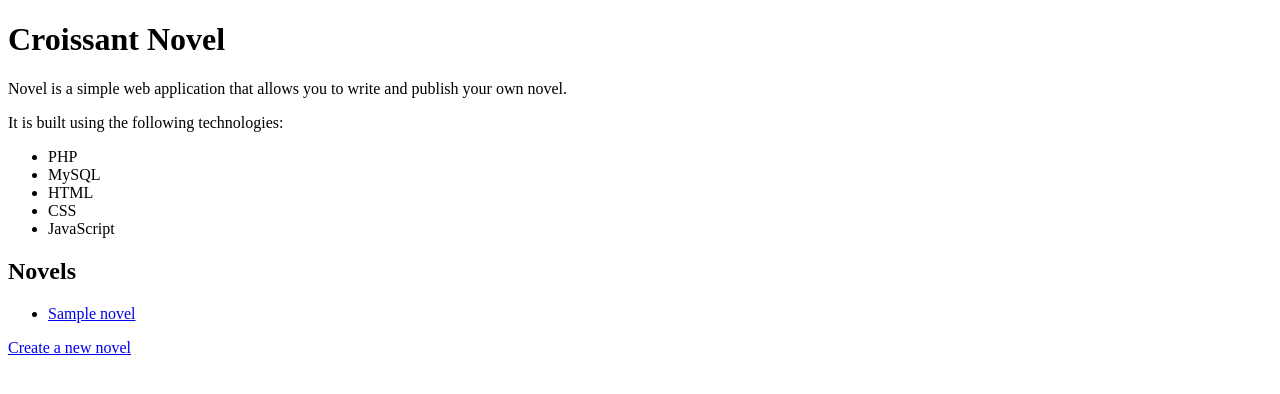
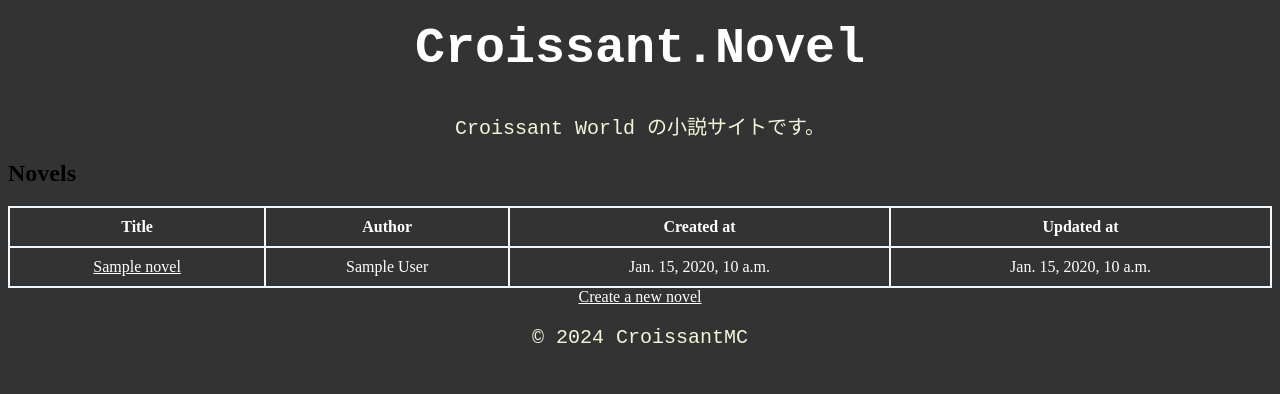
Before and after one commit to nosh11/Croissant-DjangoApp, a Django app: page /novel/ in a window 1280 px wide. Shown: the top 394 px of the page. Run offline with Django 5.2, Linux system fonts and the light colour scheme; tables that the repository leaves empty hold one stand-in row (values such as "Sample post").

Commit message:
update 20241205

```diff
--- a/croissant/urls.py
+++ b/croissant/urls.py
@@ -19,5 +19,5 @@ from django.urls import path, include
 
 urlpatterns = [
     path('admin/', admin.site.urls),
-    path('novel/', include('novel.urls'))
+    path('novel/', include('novel.urls')),
 ]
--- a/novel/templates/novel/index.html
+++ /dev/null
@@ -1,34 +0,0 @@
-<!DOCTYPE html>
-<html>
-<head>
-    <title>Croissant Novel</title>
-</head>
-
-<body>
-    <h1>Croissant Novel</h1>
-    <p>Novel is a simple web application that allows you to write and publish your own novel.</p>
-    <p>It is built using the following technologies:</p>
-    <ul>
-        <li>PHP</li>
-        <li>MySQL</li>
-        <li>HTML</li>
-        <li>CSS</li>
-        <li>JavaScript</li>
-    </ul>
-
-    <!-- Novel をリストで表示 -->
-    <h2>Novels</h2>
-    <ul>
-        {% for novel in novels %}
-            <li>
-                <a href="/novel/info/{{ novel.id }}">{{ novel.title }}</a>
-            </li>
-        {% empty %}
-            <li>No novels available.</li>
-        {% endfor %}
-    </ul>
-
-    <!-- Novel を作成するためのリンク -->
-    <a href="/novel/create">Create a new novel</a>
-</body>
-</html>
--- a/novel/views.py
+++ b/novel/views.py
@@ -46,6 +46,8 @@ create = NovelCreateView.as_view()
 
 class NovelInfoView(View):
     def get(self, request, pk):
+        if (Novel.objects.filter(pk=pk).exists() == False):
+            return render(request, '404.html')
         novel = Novel.objects.get(pk=pk)
         return render(request, 'novel/info.html', {'novel': novel})
 
@@ -54,6 +56,9 @@ info = NovelInfoView.as_view()
 
 class NovelDeleteView(View):
     def get(self, request, pk):
+        if (Novel.objects.filter(pk=pk).exists() == False):
+            return render(request, '404.html')
+
         novel = Novel.objects.get(pk=pk)
         novel.delete()
         return redirect('index')
--- /dev/null
+++ b/static/css/style.css
@@ -0,0 +1,97 @@
+p {
+    color:beige;
+    font-size: 20px;
+    font-family: 'Courier New', Courier, monospace;
+    text-align: center;
+    margin-top: 20px;
+}
+
+h1 {
+    color: #fff;
+    font-size: 50px;
+    font-family: 'Courier New', Courier, monospace;
+    text-align: center;
+    margin-top: 20px;
+}
+
+body {
+    background-color: #333;
+}
+
+a {
+    color: #fff;
+    transition: color 0.5s;
+    text-align: center;
+    display: block;
+}
+
+a:hover {
+    color: #f00;
+}
+
+box {
+    display:block;
+    justify-content: center;
+    align-items: center;
+    height: 100vh;
+    background-color: #333;
+}
+
+
+th,td {
+    border: solid 2px;  /* 枠線指定 */
+    padding: 10px;      /* 余白指定 */
+    text-align: center; /* 文字位置指定 */
+    /* 文字色指定 */
+    color: #fff;
+
+    border-color: aliceblue; /* 枠線色指定 */
+    background-color: #333; /* 背景色指定 */
+}
+tr:nth-child(odd) {
+    background-color:  #666;    /* 背景色指定 */
+}
+
+
+table {
+    width: 100%; /* テーブル幅を100%に指定 */
+
+    border-collapse:  collapse; /* セルの線を重ねる */
+}
+
+input, textarea {
+    background-color: #888;
+    color: #fff;
+    border: 1px solid #fff;
+}
+
+label {
+    color: #fff;
+    font-size: 25px;
+    font-family: 'Courier New', Courier, monospace;
+    text-align: center;
+    margin-top: 20px;
+    justify-content: center;
+    align-items: center;
+}
+
+form {
+    display: flex;
+    flex-direction: column;
+    align-items: center;
+    justify-content: center;
+    margin-top: 20px;
+}
+
+.flame {
+    border: 5px solid;
+    border-image: linear-gradient(180deg, #777770, #444440) 1;
+}
+
+.wrap-style {
+    display: flex;
+    white-space: pre-wrap;
+    color:#fff;
+    font-size: 20px;
+    text-align: center;
+}
--- /dev/null
+++ b/templates/base.html
@@ -0,0 +1,23 @@
+<!DOCTYPE html>
+<html lang="en">
+<head>
+    <meta charset="UTF-8">
+    <title>{% block title %}Home{% endblock %}</title>
+    {% load static %}
+    <link rel="stylesheet" type="text/css" href="{% static 'css/style.css' %}">
+</head>
+
+<body>
+    <header>
+        <h1>Croissant.{% block index %}{% endblock %}</h1>
+    </header>
+
+    <main>
+        {% block content %}{% endblock %}
+    </main>
+
+    <footer>
+        <p>&copy; 2024 CroissantMC</p>
+    </footer>
+</body>
+</html>
--- /dev/null
+++ b/templates/novel/base.html
@@ -0,0 +1,3 @@
+{% extends 'base.html'%}
+
+{% block index%}Novel{% endblock %}
--- /dev/null
+++ b/templates/novel/index.html
@@ -0,0 +1,30 @@
+{% extends 'novel/base.html' %}
+{% block title %}Croissant Novel{% endblock %}
+
+{% block content %}
+<p>Croissant World の小説サイトです。</p>
+
+<!-- Novel をリストで表示 -->
+<h2>Novels</h2>
+<table>
+    <tbody>
+        <tr>
+            <th>Title</th>
+            <th>Author</th>
+            <th>Created at</th>
+            <th>Updated at</th>
+        </tr>
+        {% for novel in novels %}
+        <tr>
+            <td>
+                <a href="/novel/info/{{ novel.id }}">{{ novel.title }}</a>
+            </td>
+            <td>{{ novel.author }}</td>
+            <td>{{ novel.created_at }}</td>
+            <td>{{ novel.updated_at }}</td>
+        </tr>
+        {% endfor %}
+    </tbody>
+</table>
+<a href="/novel/create">Create a new novel</a>
+{% endblock %}
```
Also changed, not shown: croissant/settings.py (+12 -6 lines), templates/404.html (added, +14 -0 lines), templates/novel/create.html (renamed from novel/templates/novel/create.html, +4 -10 lines), templates/novel/info.html (renamed from novel/templates/novel/info.html, +10 -11 lines).
